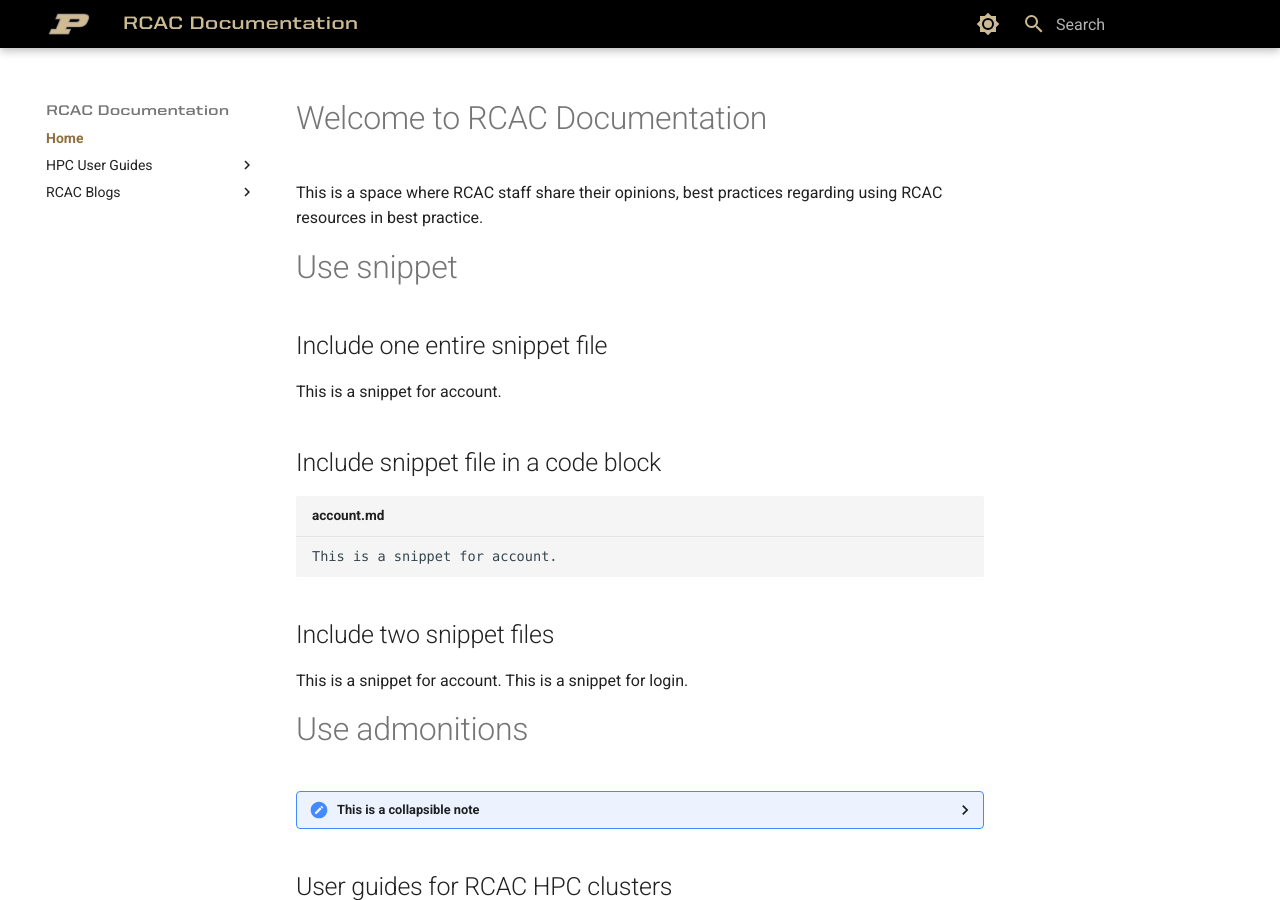
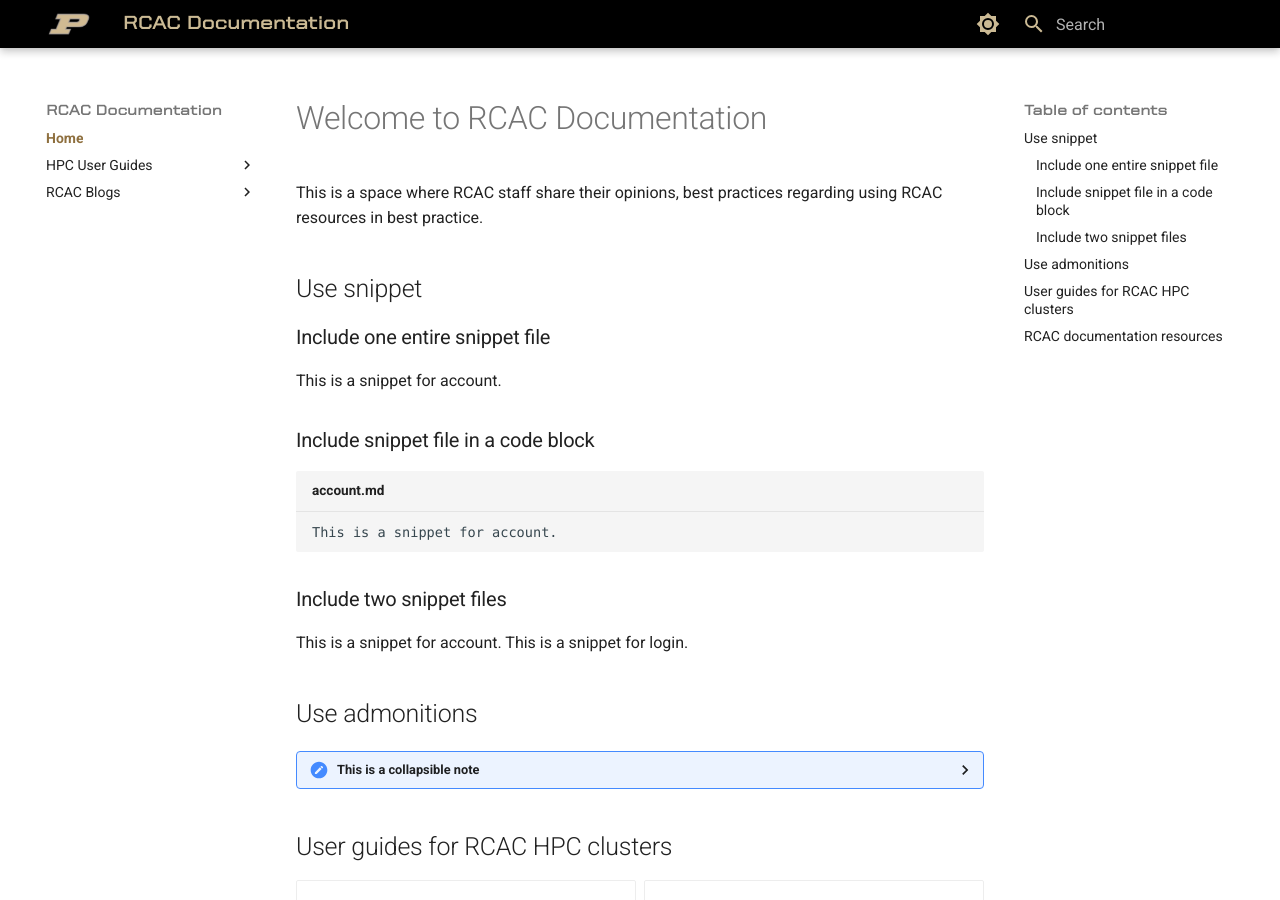
Before and after one commit to Guangzhen-Jin/rcac-blogs, an MkDocs documentation site: the page built from docs/index.md, in a window 1280 px wide and 900 px high. Built offline with MkDocs 1.6.1 and Material for MkDocs 9.7.7, drawn with Linux system fonts in a browser that asks for light colours; some web fonts are replaced.

Commit message:
Minor fixes.

````diff
--- a/docs/index.md
+++ b/docs/index.md
@@ -8,20 +8,20 @@ hide:
 
 This is a space where RCAC staff share their opinions, best practices regarding using RCAC resources in best practice.
 
-# Use snippet
-## Include one entire snippet file
+## Use snippet
+### Include one entire snippet file
 --8<-- "docs/snippets/account.md"
-## Include snippet file in a code block
+### Include snippet file in a code block
 ``` title="account.md"
 --8<-- "docs/snippets/account.md"
 ```
-## Include two snippet files
+### Include two snippet files
 --8<--
 docs/snippets/account.md
 docs/snippets/login.md
 --8<--
 
-# Use admonitions
+## Use admonitions
 ??? "This is a collapsible note"
     Welcome to RCAC documentation!
 
--- a/docs/stylesheets/extra.css
+++ b/docs/stylesheets/extra.css
@@ -18,7 +18,7 @@
 
 @font-face {
   font-family: "UnitedSans";
-  src: url("/assets/fonts/UnitedSans_purdue_2023/UnitedSansSmExBd.otf") format('truetype');
+  src: url("/assets/fonts/UnitedSans_purdue_2023/UnitedSansSmExMd.otf") format('truetype');
 }
 
 .md-nav__link--active {
````
